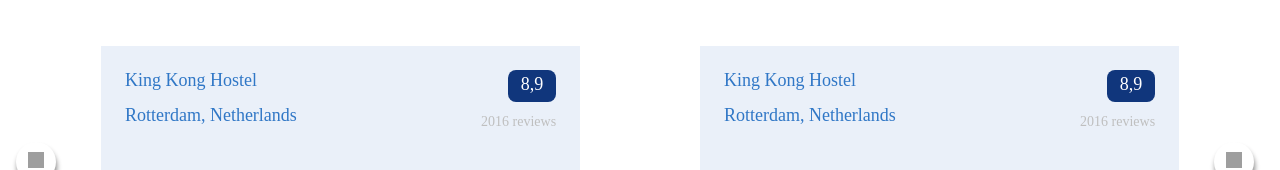
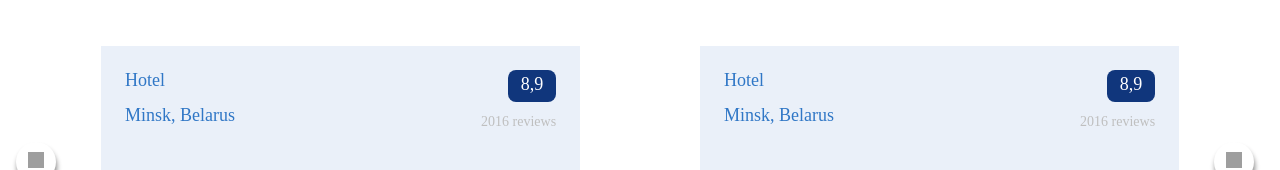
Before and after one commit to maria-knst/if-react, a React (Create React App) app: page /hotel/1 in a window 1280 px wide. Shown: the part 630-800 px from the top of the page. Built offline with nearby package versions, Linux system fonts and the light colour scheme; no server answers; grey boxes are pictures that could not be loaded.

Commit message:
Added props to comment component.

```diff
--- a/src/components/Comment/Comment.js
+++ b/src/components/Comment/Comment.js
@@ -4,14 +4,14 @@
 
 import './Comment.scss'
 
-const Comment = () => {
+const Comment = ({ hotelDestination, hotelName }) => {
   return (
     <div className="reviews__info-part">
       <div className="reviews__destination">
         <div className="reviews__hostel">
-          <h6 className="reviews__hostel-name">King Kong Hostel</h6>
+          <h6 className="reviews__hostel-name">{hotelName}</h6>
           <span className="reviews__hostel-location">
-            Rotterdam, Netherlands
+            {hotelDestination}
           </span>
         </div>
 
@@ -28,11 +28,7 @@
         <div className="reviews__user-info">
           <h6 className="user-name">Adam Smith</h6>
           <div className="user-location">
-            <img
-              className="reviews__flag"
-              src={flag}
-              alt="USA"
-            />
+            <img className="reviews__flag" src={flag} alt="USA" />
             <p>USA</p>
           </div>
         </div>
--- a/src/components/HotelBlock/HotelBlock.js
+++ b/src/components/HotelBlock/HotelBlock.js
@@ -63,8 +63,10 @@
       <div className="hotel_comments container col-12">
         <div className="comment__flex-container">
           <Arrow id="places__arrow-prev" visible={true} />
-          <Comment />
-          <Comment />
+          <Comment hotelName={hotelElement.name}
+                   hotelDestination={`${hotelElement.city}, ${hotelElement.country}`}/>
+          <Comment hotelName={hotelElement.name}
+                   hotelDestination={`${hotelElement.city}, ${hotelElement.country}`}/>
           <Arrow id="places__arrow-next" visible={true} />
         </div>
       </div>
```
